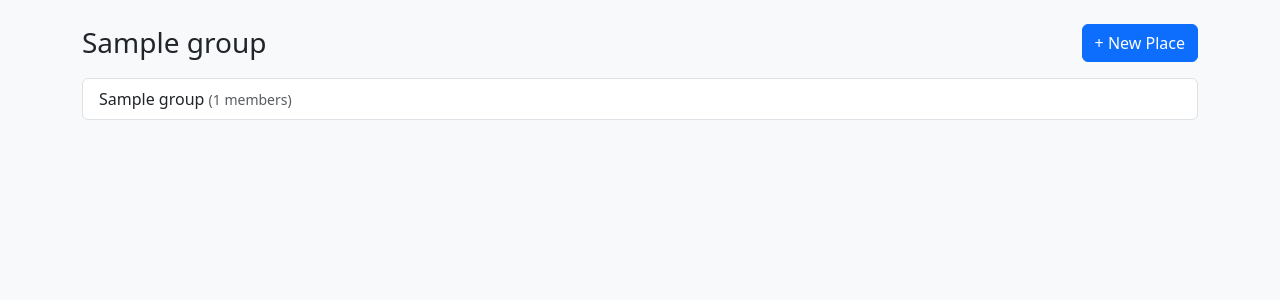
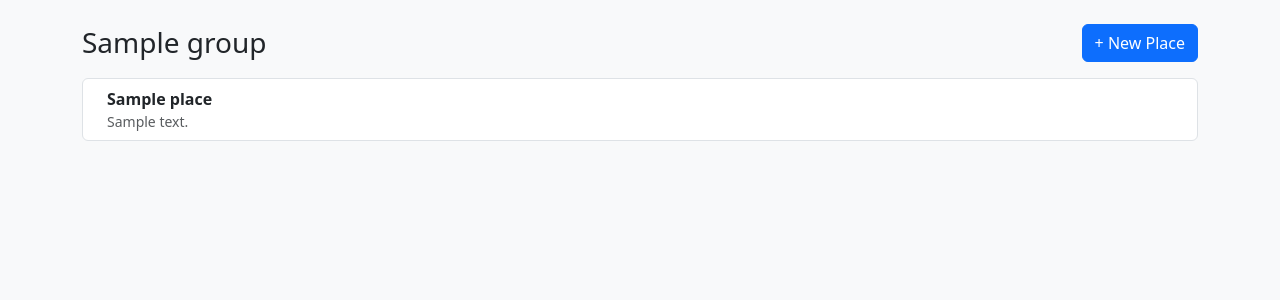
Before and after one commit to vibimvab/PlanTogether, a Django app: template trip/templates/trip/group_place_list.html in a window 1280 px wide. Shown: the part 56-356 px from the top of the page. Run offline with Django 5.2, Linux system fonts and the light colour scheme; tables that the repository leaves empty hold one stand-in row (values such as "Sample post"); the template is opened without the code that fills it: values that come from a table or form of the project are taken from there, most other values are stand-ins (such as "Sample title", 1, 10 or a date in 2020).

Commit message:
now shows place list correctly

```diff
--- a/trip/templates/trip/group_place_list.html
+++ b/trip/templates/trip/group_place_list.html
@@ -5,13 +5,29 @@
   <a class="btn btn-primary" href="{% url 'trip:place_create' group.pk %}">+ New Place</a>
 </div>
 
-<div class="list-group">
-  {% for g in groups %}
-    <a class="list-group-item list-group-item-action" href="{% url 'trip:group_detail' g.pk %}">
-      {{ g.name }} <small class="text-muted">({{ g.member_count }} members)</small>
-    </a>
+<div class="list-group list-place">
+  {% for place in places %}
+    <div class="list-group-item d-flex justify-content-between align-items-start">
+      <div class="ms-2 me-auto">
+        <div class="fw-bold">{{ place.name }}</div>
+        {% if place.address %}
+          <div class="text-muted small">{{ place.address }}</div>
+        {% endif %}
+        {% if place.description %}
+          <div class="small mt-1">{{ place.description }}</div>
+        {% endif %}
+      </div>
+      {% if place.place_type %}
+        <span class="badge bg-primary rounded-pill">
+          {{ place.get_place_type_display|default:place.place_type }}
+        </span>
+      {% endif %}
+    </div>
   {% empty %}
-    <div class="alert alert-info">아직 등록한 장소가 없어요.</div>
+    <div class="alert alert-info mb-0">
+      아직 등록한 장소가 없어요.
+      <a href="{% url 'trip:place_create' group.pk %}">첫 장소를 추가해 보세요.</a>
+    </div>
   {% endfor %}
 </div>
 {% endblock %}
```
